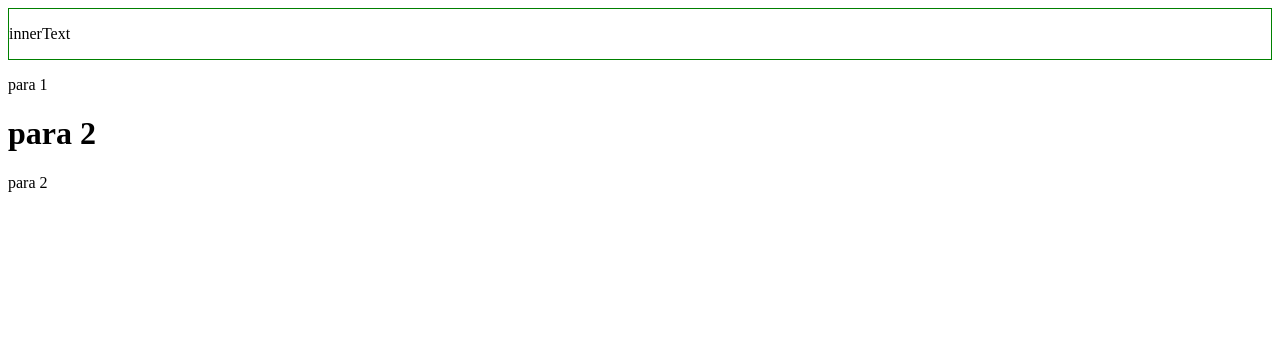
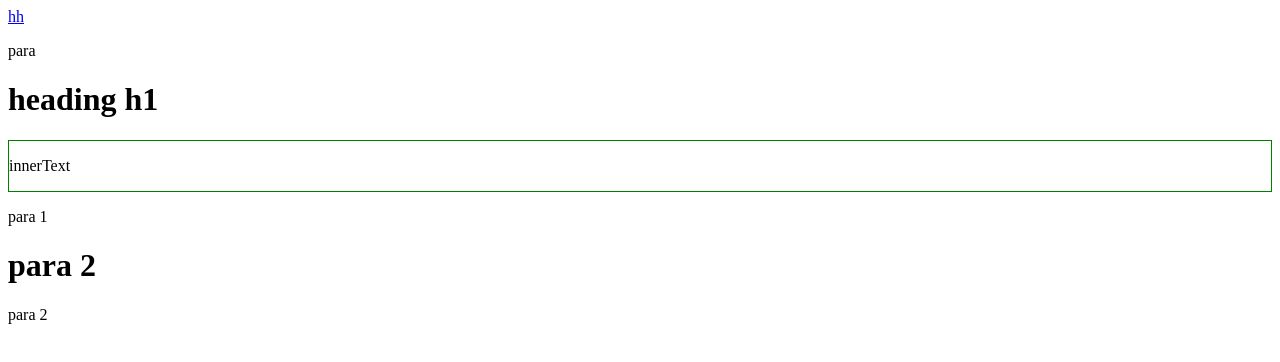
Before and after one commit to divyanshdixit/javascript-batch-18, a plain HTML site: page advanced/DOM/domnode.html in a window 1280 px wide. Drawn offline with Linux system fonts and the light colour scheme.

Commit message:
dom comp, bom

```diff
--- a/advanced/DOM/domnode.html
+++ b/advanced/DOM/domnode.html
@@ -7,8 +7,16 @@
     <title>Document</title>
 </head>
 <body id="body">
+    <a href="#" target="_blank">hh</a>
+    <div id="divp">
+        <p id="p"> para </p>
+        <p id="p"> para </p>
+        <p id="p5"> para 5 </p>
+    </div>
+
   <div id="main">
 <!--  -->
+
     <div id="d1">
         <div id="d2">
             <!--  -->
@@ -24,8 +32,8 @@
     <script>
         /*
 parentNode
-childNodes[nodenumber] => nodelist
-children => html collection
+childNodes[nodenumber] => nodelist(collection of document node ,  commentnode, text node, html element) => use forEach
+children => html collection (only html element )=> can't use forEach , can use simple for loop .
 firstChild => return the first node (either text or html element or comment)
 firstElementChild -=> return the first html element
 lastChild
@@ -72,8 +80,27 @@ if(nodeName === 'DIV' && nodeType === 1)
         //  elem.insertBefore('node want to insert', 'node before u want to insert')
         elem.insertBefore(div, child);
 
-    // remove existing html elemnt:
+        // remove existing html element:-
+        // remove() - not for old browsers, removeChild()-
+        const pchild = document.getElementById('p');
 
+        // document.getElementById('p').remove();
+
+        console.log(pchild.parentNode)
+        // pchild.parentNode.removeChild(pchild)
+
+        document.getElementById('divp').removeChild(pchild)
+
+        // replaceChild(new , old):-
+
+        const h1 = document.createElement('h1');
+        const h1TextNode = document.createTextNode('heading h1');
+        h1.appendChild(h1TextNode);
+
+        const divp = document.getElementById('divp');
+        console.log(divp.lastElementChild)
+
+        divp.replaceChild(h1, divp.lastElementChild);
     </script>
 </body>
 </html>
```
Also changed, not shown: advanced/BOM/index.js (added, +36 -0 lines).
